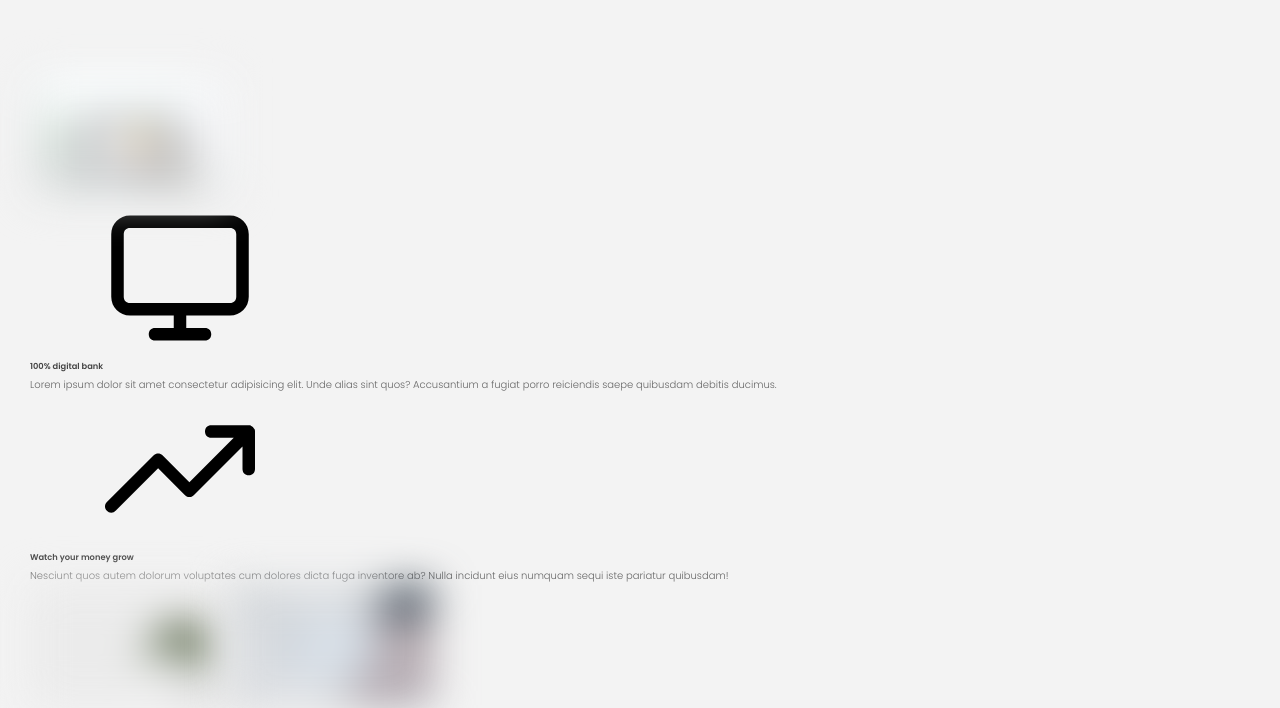
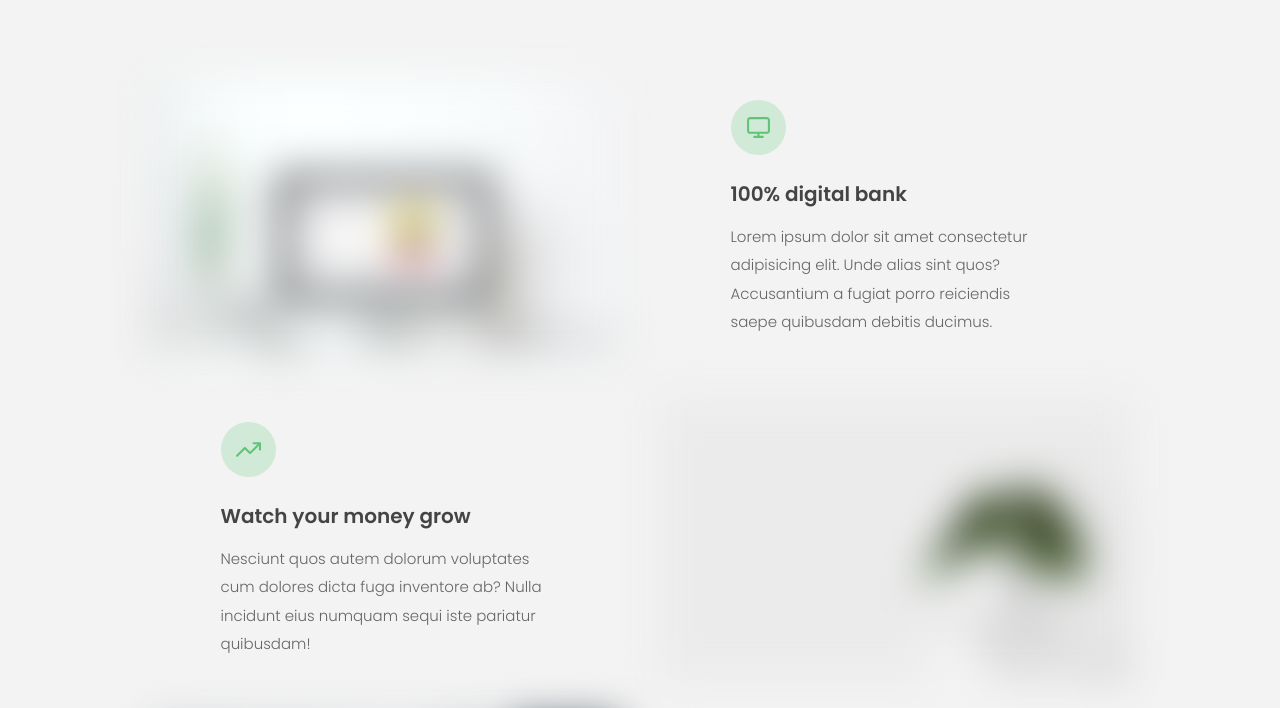
Before and after one commit to mantas1235/bankist-web, a plain HTML site: page index.html in a window 1280 px wide. Shown: the part 1101-1809 px from the top of the page. Drawn offline with Linux system fonts and the light colour scheme.

Commit message:
finish features section starting operations section

```diff
--- a/index.html
+++ b/index.html
@@ -81,7 +81,7 @@
               <use xlink:href="img/icons.svg#icon-monitor"></use>
             </svg>
           </div>
-          <h5 class="features__headers">100% digital bank</h5>
+          <h5 class="features__header">100% digital bank</h5>
           <p>
             Lorem ipsum dolor sit amet consectetur adipisicing elit. Unde alias
             sint quos? Accusantium a fugiat porro reiciendis saepe quibusdam
--- a/style.css
+++ b/style.css
@@ -224,3 +224,43 @@ h4 {
 }
 
 /* Features */
+
+.features {
+  display: grid;
+  grid-template-columns: 1fr 1fr;
+  gap: 4rem;
+  margin: 0 12rem;
+}
+
+.features__img {
+  width: 100%;
+}
+
+.features__feature {
+  align-self: center;
+  justify-self: center;
+  width: 70%;
+  font-size: 1.5rem;
+}
+
+.features__icon {
+  display: flex;
+  align-items: center;
+  justify-content: center;
+  background-color: var(--color-primary-opacity);
+  height: 5.5rem;
+  width: 5.5rem;
+  border-radius: 50%;
+  margin-bottom: 2rem;
+}
+
+.features__icon svg {
+  height: 2.5rem;
+  width: 2.5rem;
+  fill: var(--color-primary);
+}
+
+.features__header {
+  font-size: 2rem;
+  margin-bottom: 1rem;
+}
```
